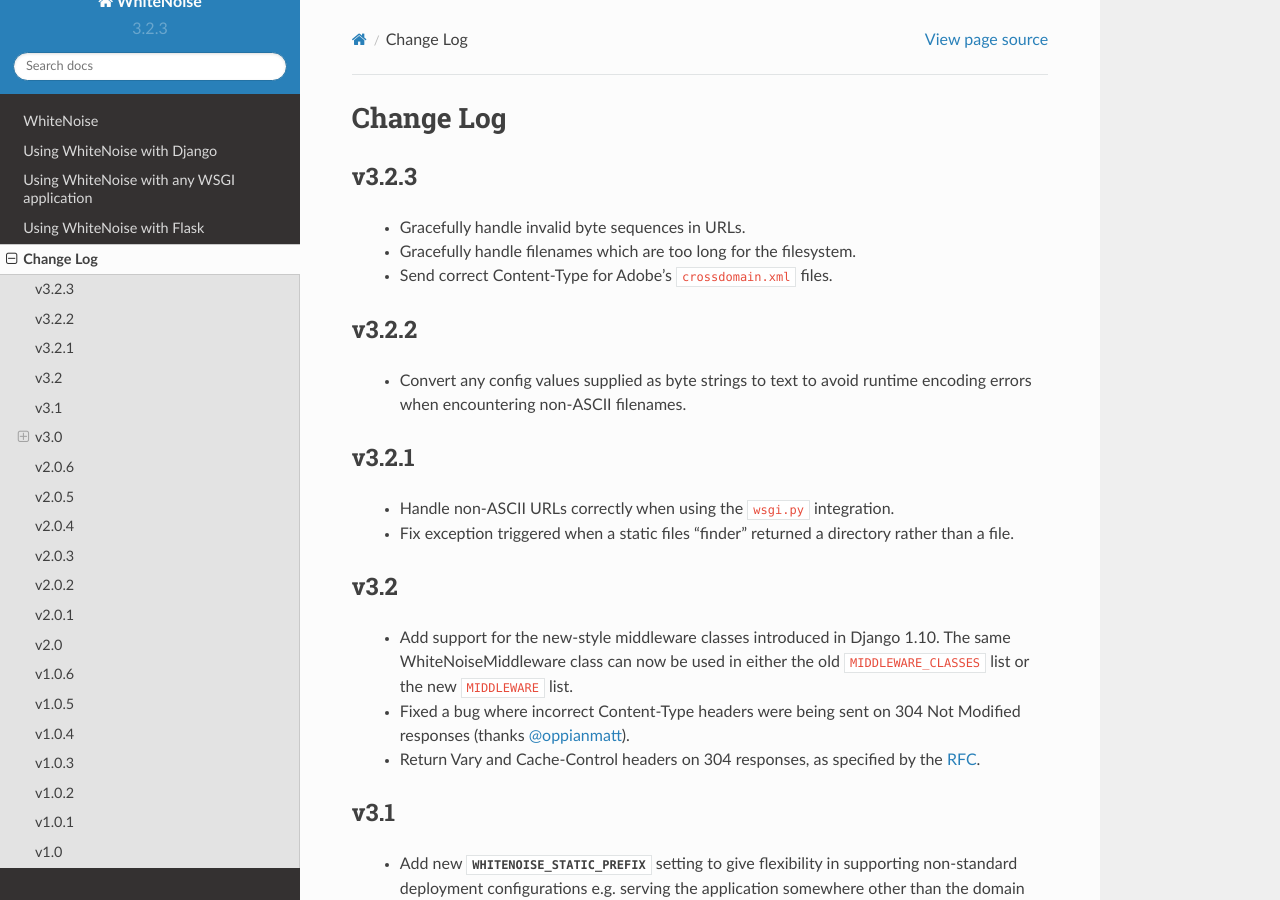
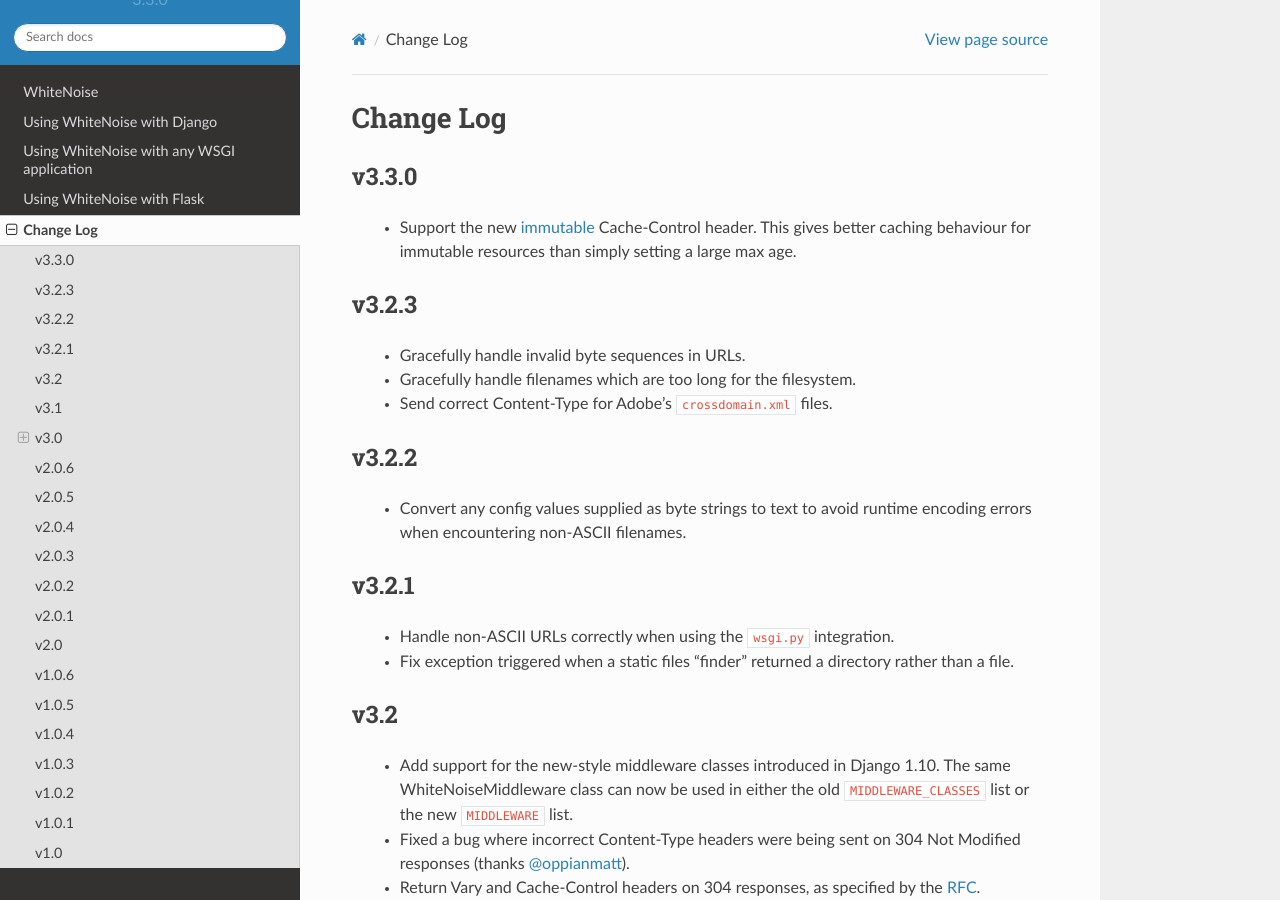
Before and after one commit to gorbunov87/white_noise, a Sphinx documentation site: the page built from docs/changelog.rst, in a window 1280 px wide and 900 px high. Built offline with Sphinx 7.4.7 and the Read the Docs theme 2.0.0, drawn with Linux system fonts in a browser that asks for light colours.

Commit message:
New release

```diff
--- a/docs/changelog.rst
+++ b/docs/changelog.rst
@@ -1,5 +1,12 @@
 Change Log
 ==========
+
+v3.3.0
+------
+
+ * Support the new `immutable <https://developer.mozilla.org/en-US/docs/Web/HTTP/Headers/Cache-Control#Revalidation_and_reloading>`_
+   Cache-Control header. This gives better caching behaviour for immutable resources than
+   simply setting a large max age.
 
 v3.2.3
 ------
--- a/whitenoise/__init__.py
+++ b/whitenoise/__init__.py
@@ -1,5 +1,5 @@
 from .base import WhiteNoise
 
-__version__ = '3.2.3'
+__version__ = '3.3.0'
 
 __all__ = ['WhiteNoise']
```
